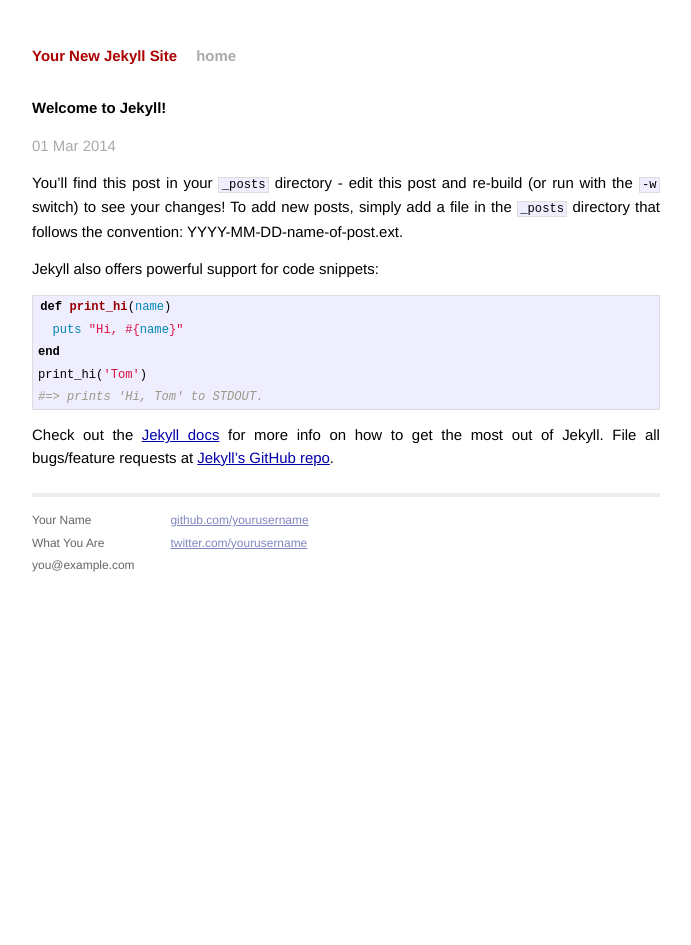
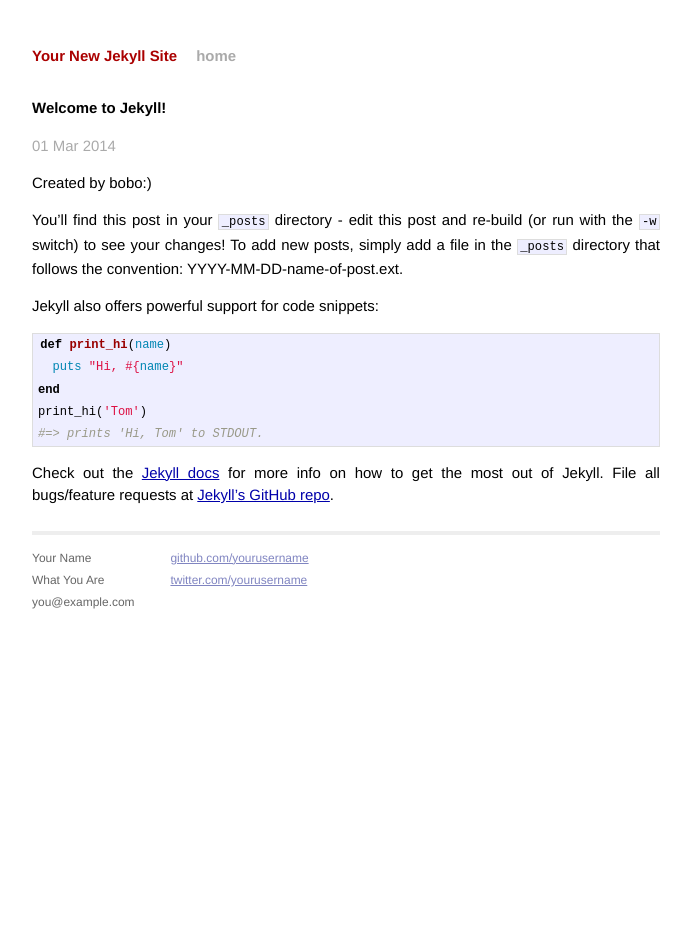
Before and after one commit to xingbo/geliuzhong, a Jekyll site: the page built from _posts/2014-03-01-welcome-to-jekyll.markdown, in a window 1280 px wide. Shown: the whole page, without its empty margins (294-985 px from the left). Built offline with Jekyll 4.4.1, drawn with Linux system fonts in a browser that asks for light colours; Markdown is read by kramdown in place of the engine named in the settings.

Commit message:
change default page

```diff
--- a/_posts/2014-03-01-welcome-to-jekyll.markdown
+++ b/_posts/2014-03-01-welcome-to-jekyll.markdown
@@ -4,6 +4,7 @@
 date:   2014-03-01 23:25:20
 categories: jekyll update
 ---
+Created by bobo:)
 
 You'll find this post in your `_posts` directory - edit this post and re-build (or run with the `-w` switch) to see your changes!
 To add new posts, simply add a file in the `_posts` directory that follows the convention: YYYY-MM-DD-name-of-post.ext.
```
